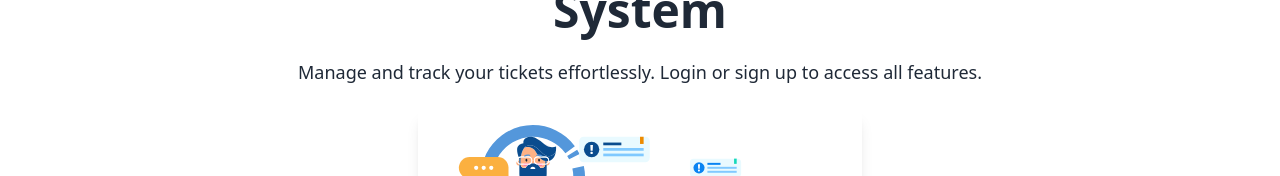
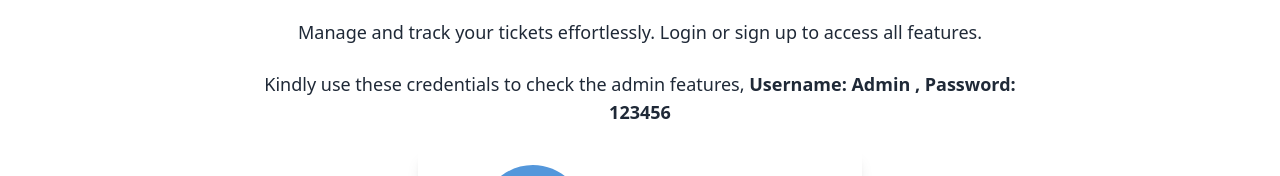
Before and after one commit to Zerubabel-J/Ticketing-System, a React (Vite) app in the folder client/: page / in a window 1280 px wide. Shown: the part 330-506 px from the top of the page. Built offline with nearby package versions, Linux system fonts and the light colour scheme; no server answers.

Commit message:
admin credentials added for test

```diff
--- a/client/src/pages/Home.jsx
+++ b/client/src/pages/Home.jsx
@@ -10,6 +10,10 @@ export default function Home() {
         <p className="text-lg">
           Manage and track your tickets effortlessly. Login or sign up to access
           all features.
+        </p>
+        <p className="text-lg">
+          Kindly use these credentials to check the admin features,{" "}
+          <strong>Username: Admin , Password: 123456</strong>
         </p>
         <img
           src={lanimg}
```
